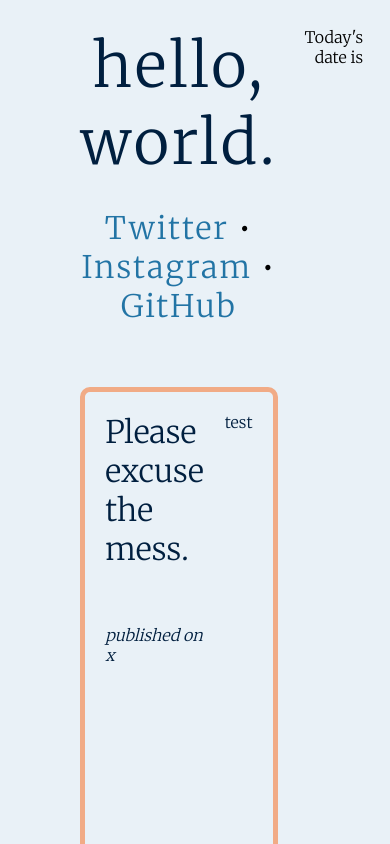
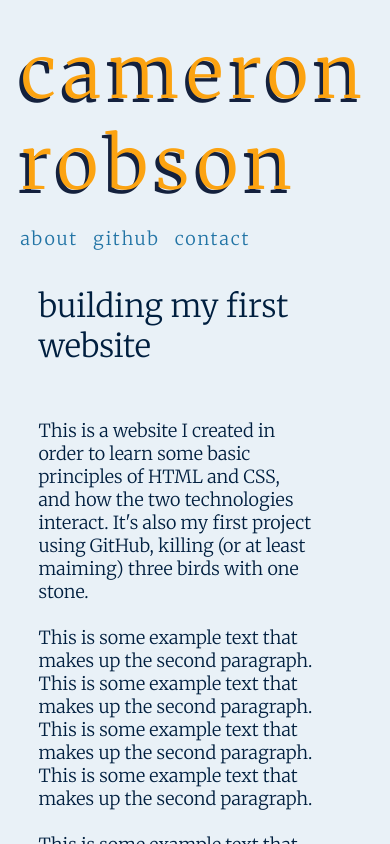
Before and after one commit to Cameronjpr/helloworld, a plain HTML site: page test.html in a window 390 px wide. Shown: the top 844 px of the page. Drawn offline with Linux system fonts and the light colour scheme.

Commit message:
Add files via upload
A big visual change from the last version. Content is now left-aligned on the page, and I've made improvements to the responsiveness across devices. The colour scheme has changed, and I've tidied up the article section, removing the border, date, and footer. These may return in a future update.

```diff
--- a/test.html
+++ b/test.html
@@ -4,14 +4,10 @@
 <head>
   <title>Cameron's Website</title>
 
-  <script type="text/javascript" src="mysite.js"></script>
-
   <link rel="shortcut icon" href="favicon.ico" type="image/x-icon">
-
   <link rel="icon" href="favicon.ico" type="image/x-icon">
 
   <link type:"text/css" rel="stylesheet" href="testsite.css">
-
   <link href="https://fonts.googleapis.com/css?family=Merriweather:300" rel="stylesheet">
 
 </head>
@@ -20,37 +16,25 @@
 
 <div id="container "class="container">
 
-  <div id="header" class="header" onclick="titleToGerman()">
-    hello, world.
+  <div id="header" class="header">
+    <a href="./test.html"><span class="header">cameron robson<span></a>
   </div>
 
-  <div class="menubar">
-    <nav>
-      <a href="https://twitter.com/Cameronjpr">Twitter</a>
-      •
-      <a href="https://twitter.com/Cameronjpr">Instagram</a>
-      •
-      <a href="https://github.com/Cameronjpr">GitHub</a>
-      <br><br>
-    <nav>
+  <div class="nav">
+    <ul>
+      <li><a href="https://instagram.com/Cameronjpr">about</a></li>
+      <li><a href="https://github.com/Cameronjpr">github</a></li>
+      <li><a href="https://twitter.com/Cameronjpr">contact</a></li>
+    </ul>
   </div>
 
-  <div class="mainarticlestyling">
-    <div class="subcontainer">
-
+  <div class="articleblock">
+    <div class="articlegridcontainer">
       <div class="articletitle">
-        <span class="mainarticletitle">Please excuse the mess.</span>
-      </div>
-
-      <div id="readduration" class="readdurationdisplay">
-        <span class="readdurationdisplaytext" onclick="countFunction()">test</span>
-      </div>
-
-      <div class="articlepublishinfo">
-        <span>Published on x</span>
+        <span class="mainarticletitle">building my first website</span>
       </div>
       <div class="articlebody">
-        <p id="mainpara">
+        <p>
           This is a website I created in order to learn some basic principles
           of HTML and CSS, and how the two technologies interact. It's also my
           first project using GitHub, killing (or at least maiming) three birds with one stone.
@@ -59,20 +43,16 @@
           This is some example text that makes up the second paragraph.
           This is some example text that makes up the second paragraph.
           This is some example text that makes up the second paragraph.
+          <br><br>
+          This is some example text that makes up the second paragraph.
+          This is some example text that makes up the second paragraph.
+          This is some example text that makes up the second paragraph.
+          This is some example text that makes up the second paragraph.
         </p>
-      </div>
-      <div class="articlefooter">
-        <span>Written by Cameron Robson</span>
       </div>
     </div>
   </div>
 
-  <div class="footer">
-  </div>
-
-  <div id="dateblock" class="dateblock" onclick="dateFunction()">
-    <span>Today's date is</span>
-  <div>
 
 </div>
 
--- a/testsite.css
+++ b/testsite.css
@@ -4,184 +4,111 @@ body {
   background-color: #E9F1F7;
   font-family: 'Merriweather', serif;
   font-size: 18px;
-  margin: 1.5em
+  margin-top: 1.5em
 }
 
 .container {
   display:grid;
-  /* grid-template-columns:1fr 1fr 1fr;*/
-  grid-template-columns: 1fr 5fr 1fr;
-  grid-gap:1.5em;
-  /* grid-auto-rows:100px; */
-  justify-items:stretch;
-  align-items:stretch;
-  margin-bottom: 1.5em;
+  grid-template-columns: [left-gutter] 1fr [main content] 14fr [right-gutter] 1fr;
+  grid-template-rows: [header] 4em, [nav] 3em, [body] auto;
+  grid-gap: 0em;
 }
 
-.subcontainer {
+.articlegridcontainer {
   display:grid;
-  grid-template-columns: 18fr 3fr;
-  grid-template-rows: 1fr 1fr 5fr 1fr;
+  grid-template-columns: auto;
+  grid-template-rows: [title] 1fr [body] 6fr;
   grid-gap: 0.5em;
+
+  min-width: 200px;
+  max-width: 80%
+  padding: 1.5em;
+  padding-right: 3em;
+
+  /*border-style: solid;
+  border-color: #F1AB86;
+  border-width: thick;
+  border-radius: 10px;*/
 }
 
 .header {
-  grid-column-start: 2;
-  grid-column-end: 3;
-  grid-row-start: 1;
-  grid-row-end: 2;
-  font-size: 49px;
-  text-align: center;
-  padding: 0px;
-  margin: 0px;
-  text-align: center;
-  letter-spacing: 3px;
-  color: #001F3F;
-  font-size: 61px;
+  grid-column: 2 / span 1;
+  grid-row: 1 / span 1;
+  text-align: left;
+  letter-spacing: 0.1em;
+  color: #FCA311;
+  font-size: 2em;
+  text-shadow: -0.05em 0.05em #14213D;
+  text-decoration: none;
 }
 
-.menubar {
-  grid-column-start: 2;
-  grid-column-end: 3;
-  grid-row-start: 2;
-  grid-row-end: 3;
-  text-align: center;
-  letter-spacing: 2px;
-  font-size: 31px;
-  padding: 0px;
-  margin-bottom: -1em;
+.nav {
+  grid-column: 2 / span 1;
+  grid-row: 2 / span 1;
+  text-align: left;
+  letter-spacing: 0.1em;
+  font-size: 1em;
+  color: #2274A5;
 }
 
-.subheader {
-  text-align: center;
-  padding: 0px;
-  margin: 0px;
-  font-size: 39px;
+.nav ul {
+  list-style-type: none;
+  color: #2274A5;
+  padding: inherit;
 }
 
-.linebreak {
-  grid-column-start: 2;
-  grid-column-end: 3;
-  grid-row-start: 3;
-  grid-row-end: 4;
-  min-height: 0px;
-  background-color: #E9F1F7;
-  border-color: #D4DCE1;
-  border-style: dashed;
-  border-width: 2px;
-  border-radius: 0px;
-  padding: 0px;
-  padding-top: 0px;
-  opacity: 0.5;
+.nav li {
+  display: inline;
+  padding-left: 0em;
+  padding-right: 0.5em;
+  margin: inherit;
+  animation-name: fadein;
+  animation-duration: 2s;
+  color: #2274A5;
 }
 
-.mainarticlestyling {
-  grid-column-start: 2;
-  grid-column-end: 3;
-  grid-row-start: 4;
-  grid-row-end: 5;
-  font-size: 20px;
+.nav li:hover {
+  transform: scale(1.2, 1.2);
+}
+
+.articleblock {
+  grid-column: 2 / span 1;
+  grid-row-start: 4 / span 1;
   color: #001F3F;
-  border: 2px;
-  border-style: solid;
-  border-color: #F1AB86;
-  border-width: thick;
-  border-radius: 10px;
-  padding: 20px;
+  margin-left: 1em;
+  margin-top: 1em;
   text-align: left;
   list-style-position: inside;
 }
 
-.footer {
-  grid-column-start: 2;
-  grid-column-end: 3;
-  grid-row-start: 5;
-  grid-row-end: 6;
-  font-size: 16px;
-  color: #001F3F;
-  background-color: #D4DCE1;
-  border-radius: 10px;
-  padding: 15px;
-  padding-top: 0px;
-  text-align: center;
-  list-style-position: inside;
-}
-
 .articletitle {
-  grid-row-start: 1;
-  grid-row-end: 2;
-  grid-column-start: 1;
-  grid-column-end: 2;
+  grid-row: 1 / span 1;
+  grid-column: 1 / span 1
   text-align: left;
-  font-size: 31px;
-}
-
-.readdurationdisplay {
-  grid-row-start: 1;
-  grid-row-end: 2;
-  grid-column-start: 2;
-  grid-column-end: 3;
-  text-align: right;
-  font-size: 16px;
-}
-
-.articlepublishinfo {
-  grid-row-start: 2;
-  grid-row-end: 3;
-  grid-column-start: 1;
-  grid-column-end: 2;
-  text-align: left;
-  font-size: 16px;
-  font-style: italic;
-  text-transform: lowercase;
+  font-size: 1.75em;
+  /*animation-name: fadein;
+  animation-timing-function: ease-out;
+  animation-duration: 1s;*/
 }
 
 .articlebody {
-  grid-row-start: 3;
-  grid-row-end: 4;
-  grid-column-start: 1;
-  grid-column-end: 3;
+  grid-row: 2 / span 1;
+  grid-column: 1 / span 1;
   text-align: left;
-  font-size: 20px;
+  font-size: 1em;
+  /*animation-name: fadein;
+  animation-timing-function: ease-in-out;
+  animation-duration: 1s;*/
 }
-
-.articlefooter {
-  grid-row-start: 4;
-  grid-row-end: 5;
-  grid-column-start: 1;
-  grid-column-end: 2;
-  text-align: left;
-  font-size: 16px;
-}
-
-.dateblock {
-  font-size: 16px;
-  text-align: right;
-  grid-column-start: 3;
-  grid-column-end: 4;
-  grid-row-start: 1;
-  grid-row-end: 2;
-}
-
-.mainarticletitle {
-  grid-row-start: 3;
-  grid-row-end: 4;
-  text-align: left;
-  font-size: 31px;
-}
-
-.sidebartitle {
-  grid-row-start: 3;
-  grid-row-end: 4;
-  text-align: left;
-  font-size: 26px;
-}
-
 
 img {
     width:100%;
     max-width:100%;
-    border-radius: 10px;
+    border-radius: 0.8em;
+}
+
+p {
+  max-width: 800px;
 }
 
 a:link {
@@ -200,6 +127,11 @@ a:hover {
 }
 
 a:active {
-  color: blue;
+  color: #2274A5;
   text-decoration: none;
 }
+
+@keyframes fadein {
+  from {color: #E9F1F7;}
+  to {color: inherit;;}
+}
```
